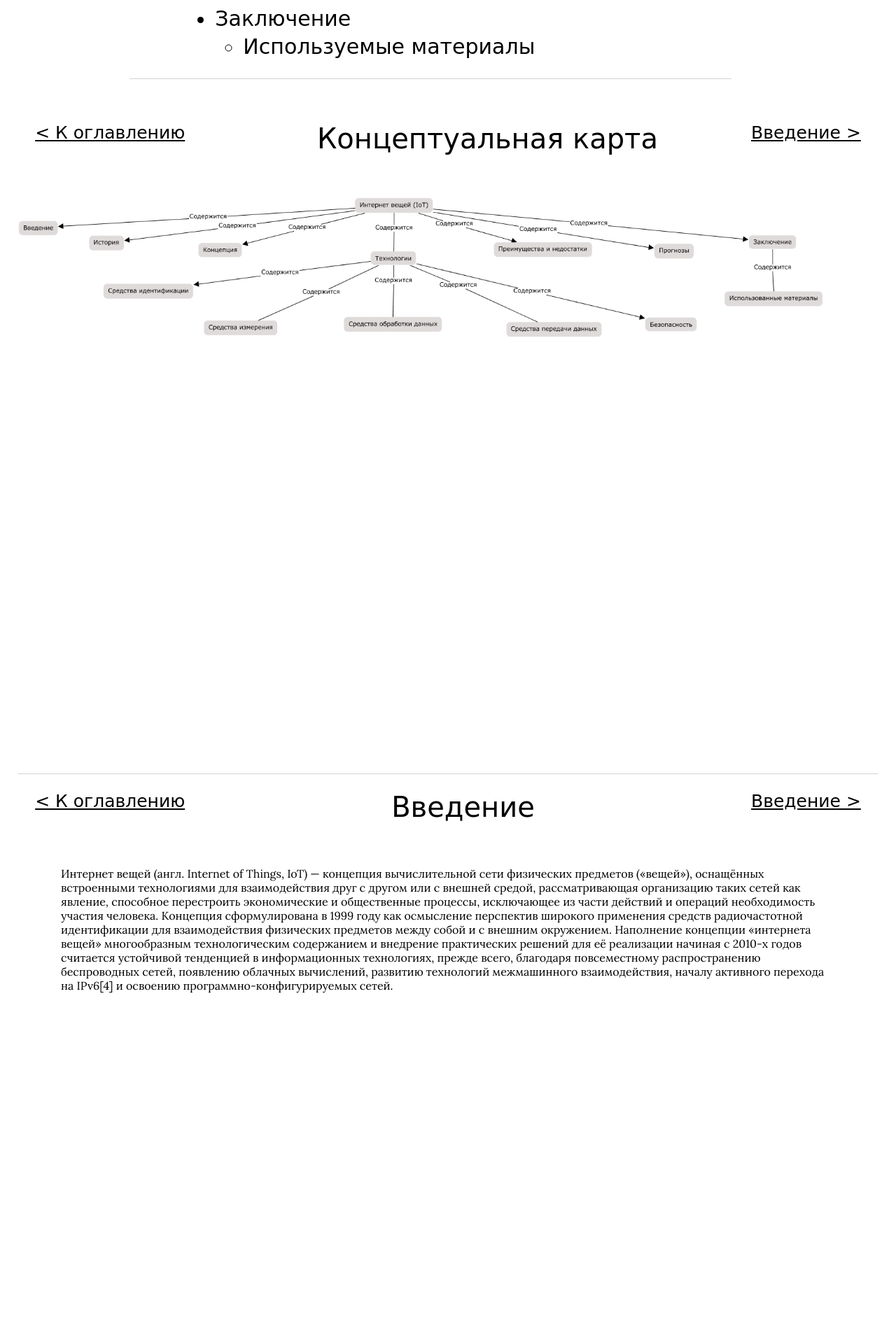
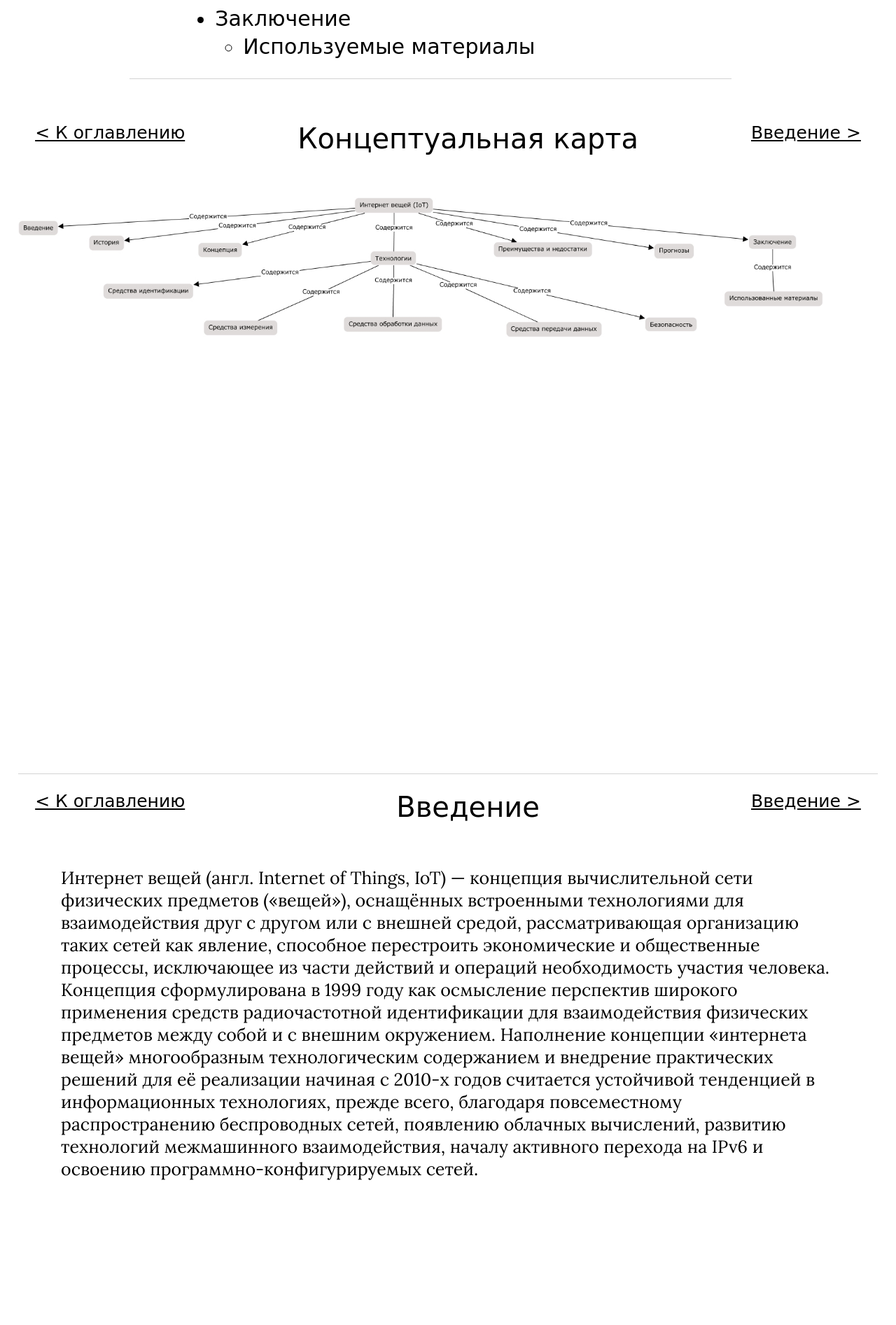
Before and after one commit to alvexs/hw1, a PHP site: page / in a window 1280 px wide. Shown: the part 804-2697 px from the top of the page at 70% size. Run offline with PHP 8.4, Linux system fonts and the light colour scheme; some libraries are stand-ins or nearby versions; some web fonts are replaced.

Commit message:
change styles

```diff
--- a/index.html
+++ b/index.html
@@ -53,7 +53,7 @@ $(document).ready(function(){
             <div id="concept" class="content-full">
                 <div class="ref">
                     <a href="#cont" style=" color: black;  float: left;">< К оглавлению</a>
-                    <a class="conc-kart" style=" color: black; text-decoration: none; font-size: 40px; float: left;">Концептуальная карта</a>
+                    <a style=" color: black; text-decoration: none; font-size: 40px; ">Концептуальная карта</a>
                     <a href="#intro" style=" color: black;  float: right;">Введение ></a>
                 </div>
                 <img src="static/img/IOT_RIP.jpg" alt="concept">
@@ -61,7 +61,7 @@ $(document).ready(function(){
             <div id="intro" class="content-full">
                 <div class="ref">
                     <a href="#cont" style=" color: black;  float: left;">< К оглавлению</a>
-                    <a style=" color: black; text-decoration: none; font-size: 40px; float: left; margin-left: 25%;">Введение</a>
+                    <a style=" color: black; text-decoration: none; font-size: 40px;">Введение</a>
                     <a href="#intro" style=" color: black;  float: right;">Введение ></a>
                 </div>
                 <div class= "text">Интернет вещей (англ. Internet of Things, IoT) — концепция вычислительной сети физических предметов («вещей»),
@@ -69,7 +69,7 @@ $(document).ready(function(){
                     исключающее из части действий и операций необходимость участия человека.
                     Концепция сформулирована в 1999 году как осмысление перспектив широкого применения средств радиочастотной идентификации для взаимодействия физических предметов между собой и с внешним окружением.
                     Наполнение концепции «интернета вещей» многообразным технологическим содержанием и внедрение практических решений для её реализации начиная с 2010-х годов считается устойчивой тенденцией в информационных технологиях,
-                    прежде всего, благодаря повсеместному распространению беспроводных сетей, появлению облачных вычислений, развитию технологий межмашинного взаимодействия, началу активного перехода на IPv6[4] и освоению программно-конфигурируемых сетей.
+                    прежде всего, благодаря повсеместному распространению беспроводных сетей, появлению облачных вычислений, развитию технологий межмашинного взаимодействия, началу активного перехода на IPv6 и освоению программно-конфигурируемых сетей.
                 </div>
             </div>
         </div>
--- a/static/css/styles.css
+++ b/static/css/styles.css
@@ -16,15 +16,10 @@ body {
 }
 
 
-.conc-kart {
-   margin-left: 25%;
-}
+
 @media screen and (max-width: 1280px) {
     img {
         width: 1150px;
-    }
-    .conc-kart {
-        margin-left: 16%;
     }
 }
 
@@ -88,6 +83,7 @@ li > a {
     margin: 2%;
     margin-bottom: 5%;
     font-size: 25px;
+    text-align: center;
 }
 .content-full {
     height: 930px;
@@ -97,6 +93,7 @@ li > a {
 }
 .text {
     font-family: 'Lora', serif;
+    font-size: 25px;
     margin-left: 5%;
     margin-right: 5%;
     width: 90%;
```
